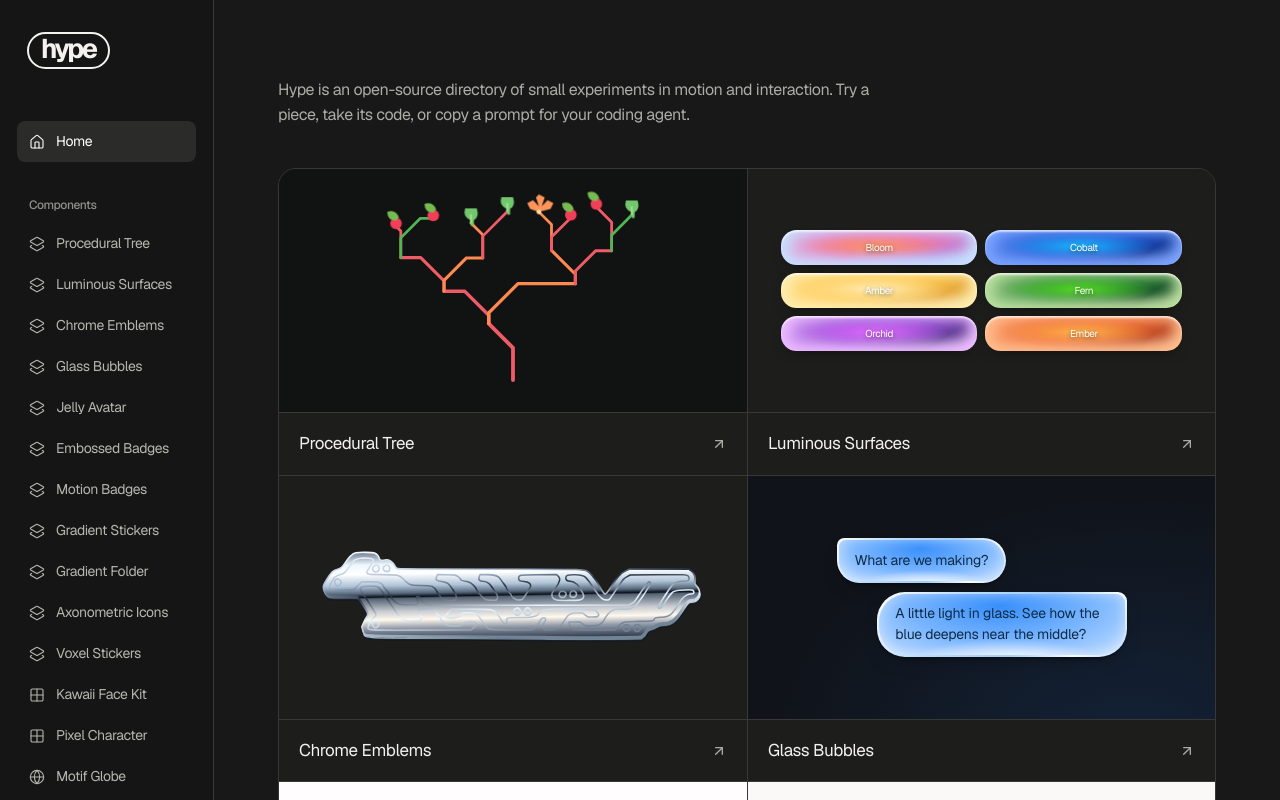
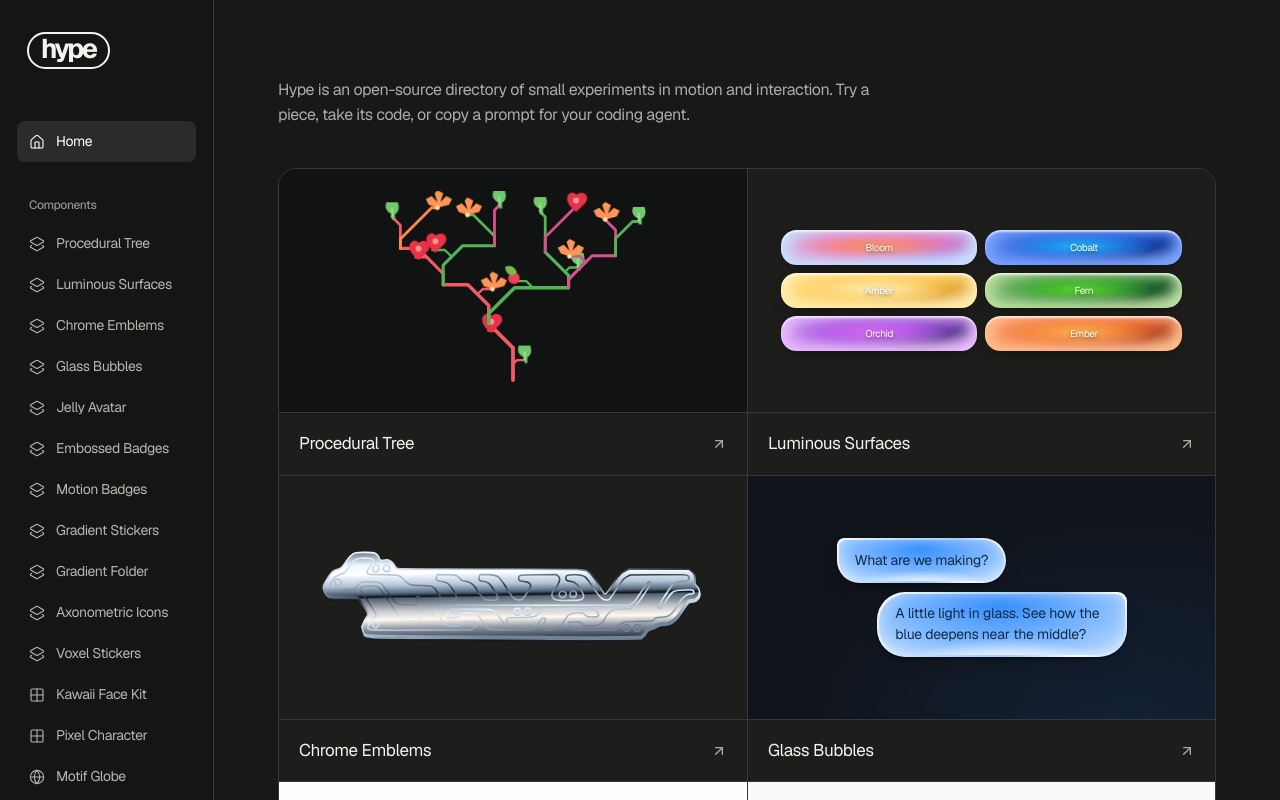
Before and after one commit to yash-dot-com/hyper, a Next.js app: page / in a window 1280 px wide. Shown: the top 800 px of the page. Built offline with nearby package versions, Linux system fonts and the light colour scheme.

Commit message:
Randomize tree generation and grow flowering shoots along parent stems

```diff
--- a/src/components/experiments/ProceduralTree.tsx
+++ b/src/components/experiments/ProceduralTree.tsx
@@ -1,4 +1,6 @@
-import { useMemo } from "react";
+"use client";
+
+import { useEffect, useMemo, useState } from "react";
 
 type Point = [number,number];
 type Stem = {d:string; color:string; start:number; duration:number; tip:Point; flower:number; weight:number};
@@ -25,6 +27,24 @@ function grow({width:w,height:h,depth,seed}:TreeSettings) {
     stems.push({d:`M${root}V${y+diagonal}l${sign*diagonal},${-diagonal}H${x}`,tip,
       color:pigments[color],start,duration,weight:unit*(1.05-level*.095),flower:leaf?Math.floor(rand()*4):-1});
     if(leaf)return;
+    // Sample distance along the actual parent polyline so each sprig stays attached.
+    const vertical=root[1]-y-diagonal, slant=diagonal*Math.SQRT2;
+    const total=vertical+slant+Math.abs(x-root[0])-diagonal;
+    const count=level===0?2:level<=2?1:Number(rand()<.35);
+    const firstSide=rand()<.5?-1:1;
+    for(let j=0;j<count;j++){
+      const fraction=(j+.35+rand()*.35)/count, along=total*fraction;
+      const onSlope=Math.min(diagonal,Math.max(0,along-vertical)/Math.SQRT2);
+      const ax=root[0]+sign*(onSlope+Math.max(0,along-vertical-slant));
+      const ay=root[1]-Math.min(vertical,along)-onSlope;
+      let side=j%2?-firstSide:firstSide;
+      const reach=Math.min((right-left)*.27,unit*(3+rand()*3));
+      if(ax+side*reach<unit*4 || ax+side*reach>w-unit*4)side=-side;
+      const end:Point=[ax+side*reach,ay-reach*.35];
+      stems.push({d:`M${ax},${ay}l${side*reach*.35},${-reach*.35}H${end[0]}`,
+        tip:end,color:pigments[color],start:start+duration*fraction,duration:.22,
+        weight:unit*.65,flower:Math.floor(rand()*4)});
+    }
     const split=left+(right-left)*(.42+rand()*.16);
     branch(tip,left,split,level+1,start+duration,color);
     branch(tip,split,right,level+1,start+duration,(color+1+Math.floor(rand()*2))%4);
@@ -38,15 +58,18 @@ function Bloom({kind}: {kind:number}) {
   if(kind===2)return <><path fill="#ff9558" d="m0 0-3-1-1-2 2-1 2 2-1-3 1-1 2 1-1 3 2-2 2 1-1 2z"/><circle r=".8" fill="#ffe4a1"/></>;
   return <><path fill="#72c76d" d="M0 1v-2q-3-1-2-4h4q1 3-1 4v2z"/><path stroke="#9ce18d" strokeWidth=".7" d="M0 0v-3"/></>;
 }
-export function ProceduralTree({width=460,height=380,depth=3,seed=19,animated=true}: Partial<TreeSettings>&{animated?:boolean}) {
+export function ProceduralTree({width=460,height=380,depth=3,seed,animated=true}: Partial<TreeSettings>&{animated?:boolean}) {
   const w=limit(width,160,1200,460),h=limit(height,160,1200,380);
   const levels=Math.round(limit(depth,1,5,3));
-  const {stems,unit}=useMemo(()=>grow({width:w,height:h,depth:levels,seed}),[w,h,levels,seed]);
+  const [randomSeed,setRandomSeed]=useState(19);
+  useEffect(()=>{if(seed===undefined)setRandomSeed(Math.floor(Math.random()*0xffffffff));},[seed]);
+  const actualSeed=seed??randomSeed;
+  const {stems,unit}=useMemo(()=>grow({width:w,height:h,depth:levels,seed:actualSeed}),[w,h,levels,actualSeed]);
   const flowerScale=Math.min(unit*.8,w/(2**levels*11));
   return <svg viewBox={`0 0 ${w} ${h}`} width={w} height={h} role="img" aria-label="Procedurally grown flowering tree"
     style={{display:"block",maxWidth:"100%",maxHeight:"100%",background:"#101311"}}>
     <style>{`@keyframes tree-draw{from{stroke-dashoffset:1}to{stroke-dashoffset:0}}@keyframes tree-bloom{from{opacity:0;transform:scale(.15)}to{opacity:1;transform:scale(1)}}@media(prefers-reduced-motion:reduce){.tree-stem,.tree-bloom{animation:none!important}}`}</style>
-    <g key={`${w}-${h}-${levels}-${seed}`}>{stems.map(({d,color,start,duration,tip,weight,flower},i)=><g key={i}>
+    <g key={`${w}-${h}-${levels}-${actualSeed}`}>{stems.map(({d,color,start,duration,tip,weight,flower},i)=><g key={i}>
       <path className="tree-stem" d={d} stroke={color} strokeWidth={weight} strokeLinecap="round" strokeLinejoin="round" fill="none" pathLength="1" strokeDasharray="1 1"
         style={{animation:animated?`tree-draw ${duration}s linear ${start}s both`:undefined}}/>
       {flower>=0 && <g transform={`translate(${tip}) scale(${flowerScale})`}><g className="tree-bloom" style={{animation:animated?`tree-bloom .32s ease-out ${start+duration}s both`:undefined}}><Bloom kind={flower}/></g></g>}
--- a/src/components/showcase.tsx
+++ b/src/components/showcase.tsx
@@ -139,6 +139,7 @@ function Detail({ index, source, lines, composition }: { composition: string; in
   const [folderColor,setFolderColor] = useState<FolderColor>("persimmon");
   const isTree = item.slug === "procedural-tree";
   const [tree,setTree] = useState<TreeSettings>({width:460,height:380,depth:3,seed:19});
+  useEffect(()=>{if(isTree)setTree(t=>({...t,seed:Math.floor(Math.random()*1000)}));},[isTree]);
   const [growth,regrow] = useState(0);
   const isLight = item.slug === "luminous-surfaces";
   const [light,setLight] = useState<LightFinish>("bloom");
@@ -230,6 +231,7 @@ function Detail({ index, source, lines, composition }: { composition: string; in
     </section>
     {isTree && <div className="pixel-controls">
       {(["width","height","depth","seed"] as const).map(k=><label key={k}>{k[0].toUpperCase()+k.slice(1)} · {tree[k]}<input type="range" min={k==="seed"?0:k==="depth"?1:160} max={k==="depth"?5:k==="seed"?999:800} step={k==="width"||k==="height"?10:1} value={tree[k]} onChange={e=>setTree({...tree,[k]:Number(e.target.value)})}/></label>)}
+      <Button variant="outline" onClick={()=>setTree(t=>({...t,seed:(t.seed+1+Math.floor(Math.random()*999))%1000}))}>New tree</Button>
       <Button variant="outline" onClick={()=>regrow(n=>n+1)}>Replay growth</Button>
     </div>}
     {isLight && <p role="status" style={{marginTop:12}}>Selected finish: {light}</p>}
```
